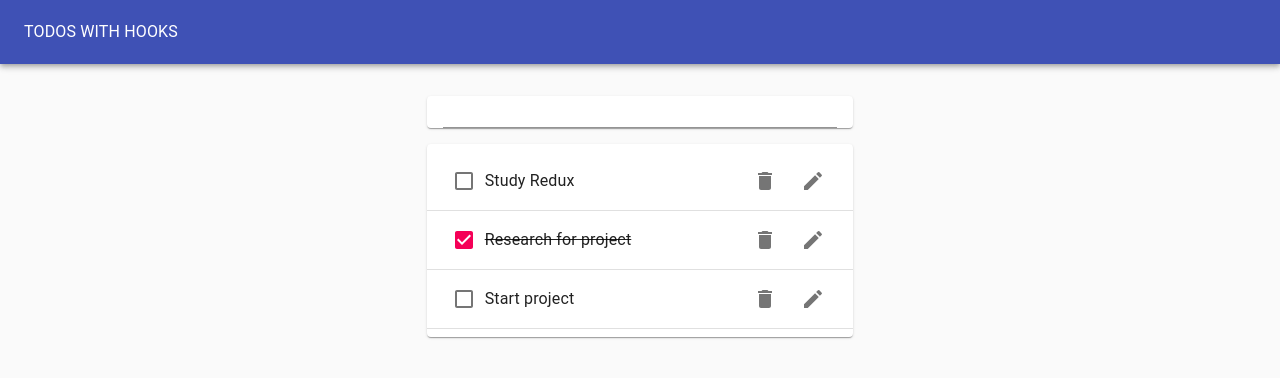
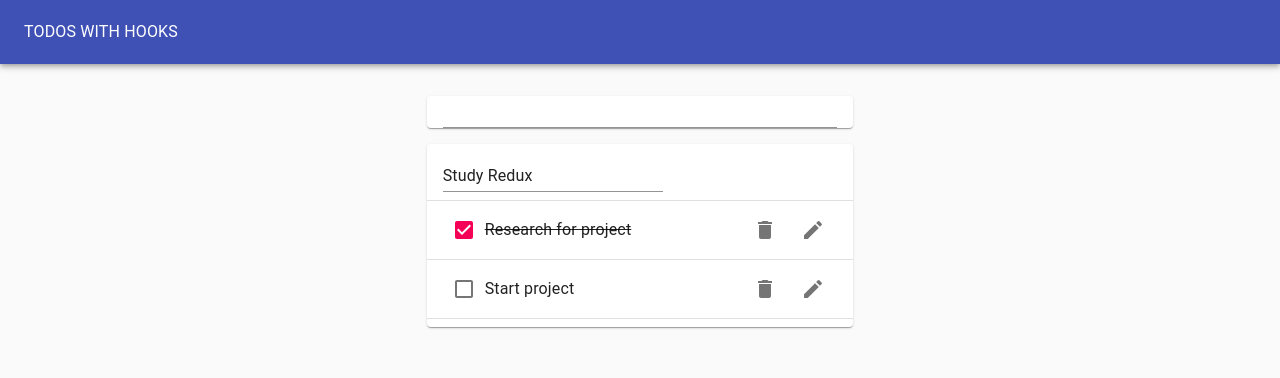
Before and after one commit to mbraga24/todo-hooks, a React (Create React App) app: page / in a window 1280 px wide. Both pictures are taken after a click on the button 813 px from the left and 181 px from the top of the page. Shown: the top 378 px of the page. Built offline with nearby package versions, Linux system fonts and the light colour scheme.

Commit message:
Update task

```diff
--- /dev/null
+++ b/src/EditTodoForm.js
@@ -0,0 +1,30 @@
+import React from 'react';
+import useInputState from './hooks/useInputState';
+import TextField from '@material-ui/core/TextField';
+
+const EditTodoForm = ({ id, task, editTodo, toggleEditForm }) => {
+  const [value, setValue, reset] = useInputState(task)
+
+  const handleChange = (e) => {
+    setValue(e)
+  }
+
+  const handleSubmit = (e) => {
+    e.preventDefault()
+    editTodo(id, value)
+    reset()
+    toggleEditForm()
+  }
+
+  return (
+    <form onSubmit={handleSubmit}>
+      <TextField
+      value={value}
+      onChange={handleChange}
+      fullWidth
+      />
+    </form>
+  )
+}
+
+export default EditTodoForm
--- a/src/Todo.js
+++ b/src/Todo.js
@@ -1,4 +1,6 @@
 import React from 'react';
+import useToggleState from './hooks/useToggleState';
+import EditTodoForm from './EditTodoForm';
 import ListItem from '@material-ui/core/ListItem';
 import ListItemText from '@material-ui/core/ListItemText';
 import Checkbox from '@material-ui/core/Checkbox';
@@ -7,7 +9,9 @@ import DeleteIcon from '@material-ui/icons/Delete';
 import EditIcon from '@material-ui/icons/Edit';
 import ListItemSecondaryAction from '@material-ui/core/ListItemSecondaryAction';
 
-const Todo = ({ id, task, completed, removeTodo, toggleTodo }) => {
+const Todo = ({ id, task, completed, removeTodo, toggleTodo, editTodo }) => {
+
+  const [isEditing, toggle] = useToggleState(false)
 
   const handleDelete = () => {
     removeTodo(id)
@@ -17,18 +21,34 @@ const Todo = ({ id, task, completed, removeTodo, toggleTodo }) => {
     toggleTodo(id)
   }
 
+  const handleEdit = () => {
+    toggle(!isEditing)
+  }
+
   return (
+
     <ListItem>
+
+      { isEditing ? <EditTodoForm
+                      editTodo={editTodo}
+                      id={id}
+                      task={task}
+                      toggleEditForm={toggle}
+                      /> :
+      <>
       <Checkbox tabIndex={-1} checked={completed} onClick={handleToggle}/>
       <ListItemText style={{textDecoration: completed ? "line-through" : "none"}}>{task}</ListItemText>
       <ListItemSecondaryAction>
         <IconButton aria-label="delete" onClick={handleDelete}>
           <DeleteIcon/>
         </IconButton>
-        <IconButton aria-label="edit">
+        <IconButton aria-label="edit" onClick={handleEdit}>
           <EditIcon/>
         </IconButton>
       </ListItemSecondaryAction>
+      </>
+      }
+
     </ListItem>
   )
 }
--- a/src/TodoApp.js
+++ b/src/TodoApp.js
@@ -33,6 +33,13 @@ const TodoApp = () => {
     setTodos(updatedTodos)
   }
 
+  const editTodo = (todoId, updateTodo) => {
+    const updatedTodos = todos.map(todo => {
+      return todo.id === todoId ? {...todo, task: updateTodo} : todo
+    })
+    setTodos(updatedTodos)
+  }
+
   return (
     <Paper style={{
       padding: 0,
@@ -52,8 +59,9 @@ const TodoApp = () => {
           <TodoForm addToDo={addToDo} />
           <TodoList
             removeTodo={removeTodo}
+            toggleTodo={toggleTodo}
+            editTodo={editTodo}
             todos={todos}
-            toggleTodo={toggleTodo}
             />
         </Grid>
       </Grid>
--- a/src/TodoList.js
+++ b/src/TodoList.js
@@ -4,7 +4,7 @@ import Divider from '@material-ui/core/Divider';
 import List from '@material-ui/core/List';
 import Todo from './Todo';
 
-const TodoList = ({ removeTodo, todos, toggleTodo }) => {
+const TodoList = ({ removeTodo, todos, toggleTodo, editTodo }) => {
   return (
     <Paper>
       <List>
@@ -14,6 +14,7 @@ const TodoList = ({ removeTodo, todos, toggleTodo }) => {
             id={todo.id}
             removeTodo={removeTodo}
             toggleTodo={toggleTodo}
+            editTodo={editTodo}
             task={todo.task}
             completed={todo.completed}
             key={todo.id} />
--- /dev/null
+++ b/src/hooks/useToggleState.js
@@ -0,0 +1,13 @@
+import { useState } from 'react';
+
+const useToggle = (initialVal = false) => {
+  const [ state, setState ] = useState(initialVal)
+
+  const toggle = () => {
+    setState(!state)
+  }
+
+  return [state, toggle]
+}
+
+export default useToggle
```
